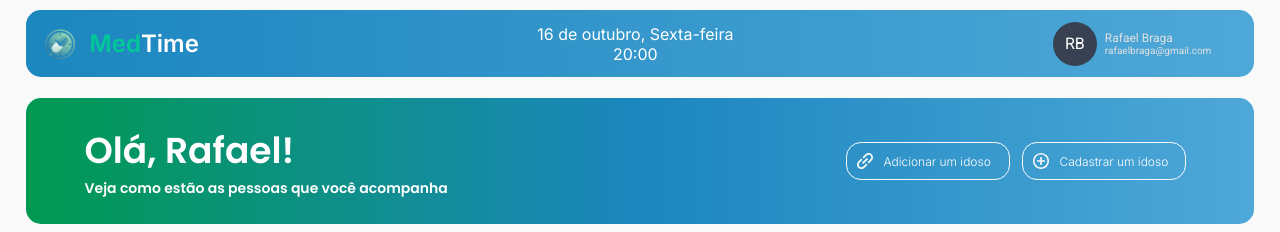
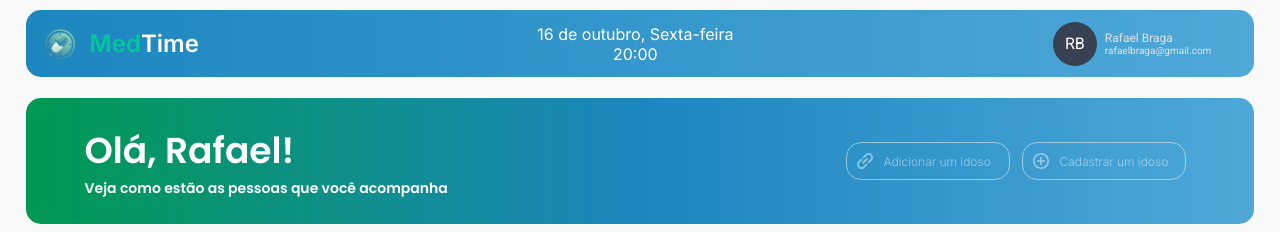
Before and after one commit to PyetroSouza/front_end, a React (Vite) app in the folder medtime-react/: page / in a window 1280 px wide. Shown: the top 232 px of the page. Built offline with nearby package versions, Linux system fonts and the light colour scheme; no server answers.

Commit message:
chore: desabilita cadastro de idosos em desenvolvimento

```diff
--- a/medtime-react/src/components/BoasVindas.css
+++ b/medtime-react/src/components/BoasVindas.css
@@ -71,6 +71,11 @@
   background-color: rgba(255, 255, 255, 0.15);
 }
 
+.botao-adicionar:disabled,
+.botao-cadastrar:disabled {
+  opacity: 0.5;
+  cursor: not-allowed;
+}
 @media (max-width: 480px) {
   .card-boas-vindas {
     height: auto;
--- a/medtime-react/src/components/BoasVindas.jsx
+++ b/medtime-react/src/components/BoasVindas.jsx
@@ -1,7 +1,7 @@
 
 import './BoasVindas.css'
 
-function BoasVindas({ aoCadastrar }) {
+function BoasVindas() {
   return (
     <section className="card-boas-vindas">
       <div className="texto-boas-vindas">
@@ -12,8 +12,9 @@ function BoasVindas({ aoCadastrar }) {
       <div className="botoes-idoso">
         <button
           type="button"
+          disabled
+          title="Funcionalidade em desenvolvimento"
           className="botao-adicionar"
-          onClick={aoCadastrar}
         >
           <img src="/assets/adicionar.svg" alt="" />
           <span>Adicionar um idoso</span>
@@ -21,8 +22,9 @@ function BoasVindas({ aoCadastrar }) {
 
         <button
           type="button"
+          disabled
+          title="Funcionalidade em desenvolvimento"
           className="botao-cadastrar"
-          onClick={aoCadastrar}
         >
           <img src="/assets/cadastrar.svg" alt="" />
           <span>Cadastrar um idoso</span>
--- a/medtime-react/src/pages/Inicio.jsx
+++ b/medtime-react/src/pages/Inicio.jsx
@@ -2,8 +2,6 @@
 import BoasVindas from '../components/BoasVindas.jsx'
 import Buscar from '../components/Buscar.jsx'
 import CardPaciente from '../components/CardPaciente.jsx'
-import { gerarIniciais } from '../utils/gerarIniciais.js'
-import { gerarCorAvatar } from '../utils/gerarCorAvatar.js'
 import './Inicio.css'
 
 function Inicio({
@@ -11,7 +9,6 @@ function Inicio({
   busca,
   setBusca,
   abrirDashboard,
-  medicamentos,
   pacientes
 }) {
 
```
